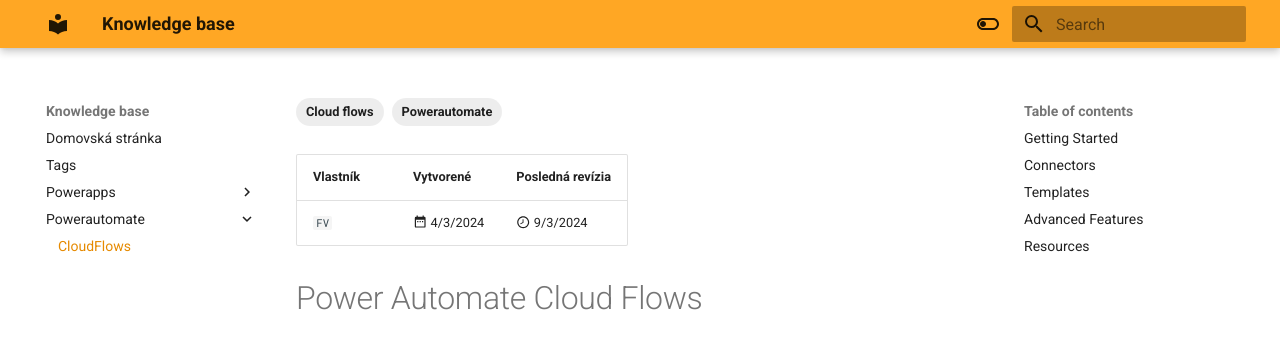
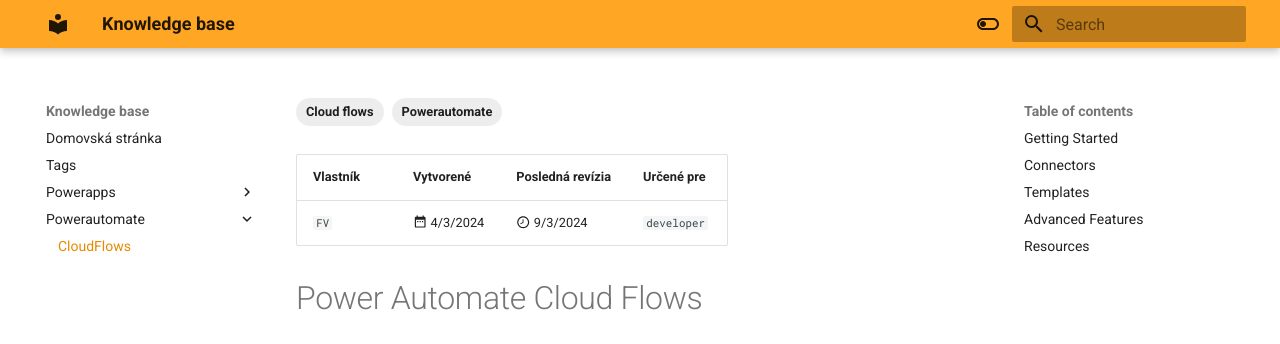
Before and after one commit to fvigh/kb, an MkDocs documentation site: the page built from docs/Powerautomate/CloudFlows.md, in a window 1280 px wide and 900 px high. Shown: the top 344 px of the window. Built offline with MkDocs 1.6.1 and Material for MkDocs 9.7.7, drawn with Linux system fonts in a browser that asks for light colours.

Commit message:
Update CloudFlows.md

```diff
--- a/docs/Powerautomate/CloudFlows.md
+++ b/docs/Powerautomate/CloudFlows.md
@@ -6,9 +6,9 @@
   - Powerautomate
   - Cloud flows
 ---
-| Vlastník    | Vytvorené                            | Posledná revízia                             |
-| ----------- | ------------------------------------ | -------------------------------------------- |
-| `FV`        | :material-calendar-range:  4/3/2024  | :material-clock-time-eight-outline: 9/3/2024 |
+| Vlastník    | Vytvorené                            | Posledná revízia                             | Určené pre |
+| ----------- | ------------------------------------ | -------------------------------------------- | ---------- |
+| `FV`        | :material-calendar-range:  4/3/2024  | :material-clock-time-eight-outline: 9/3/2024 | `developer`|
 
 # Power Automate Cloud Flows
 
```
